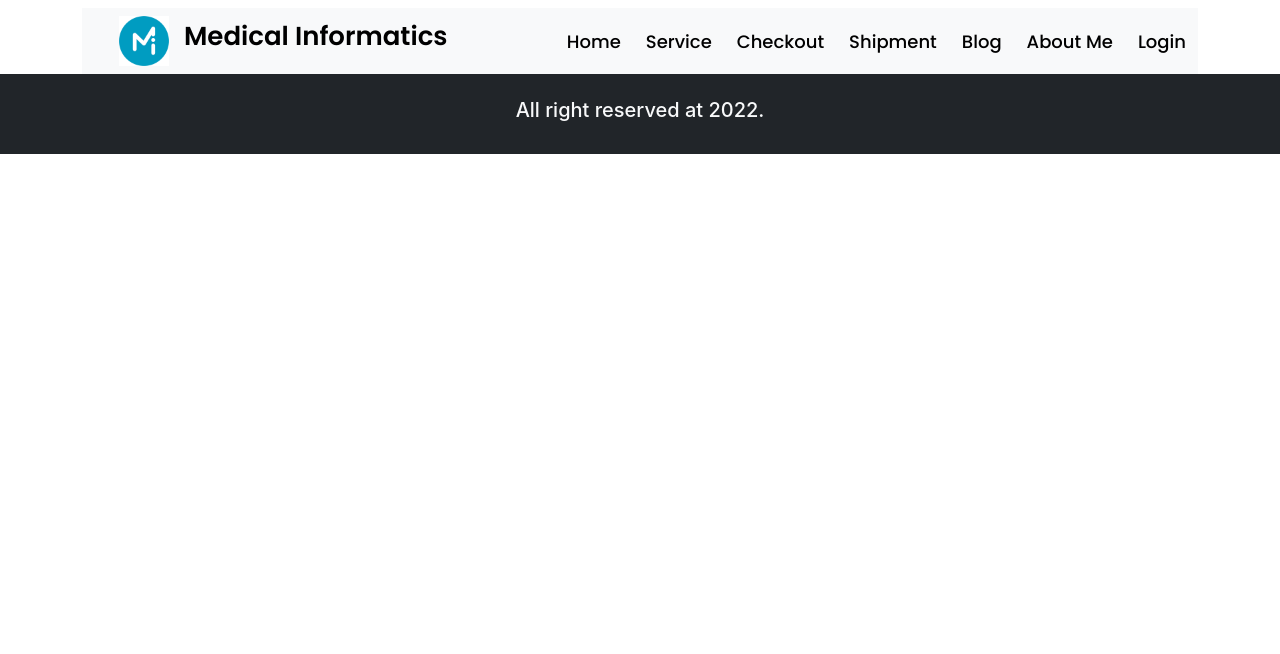
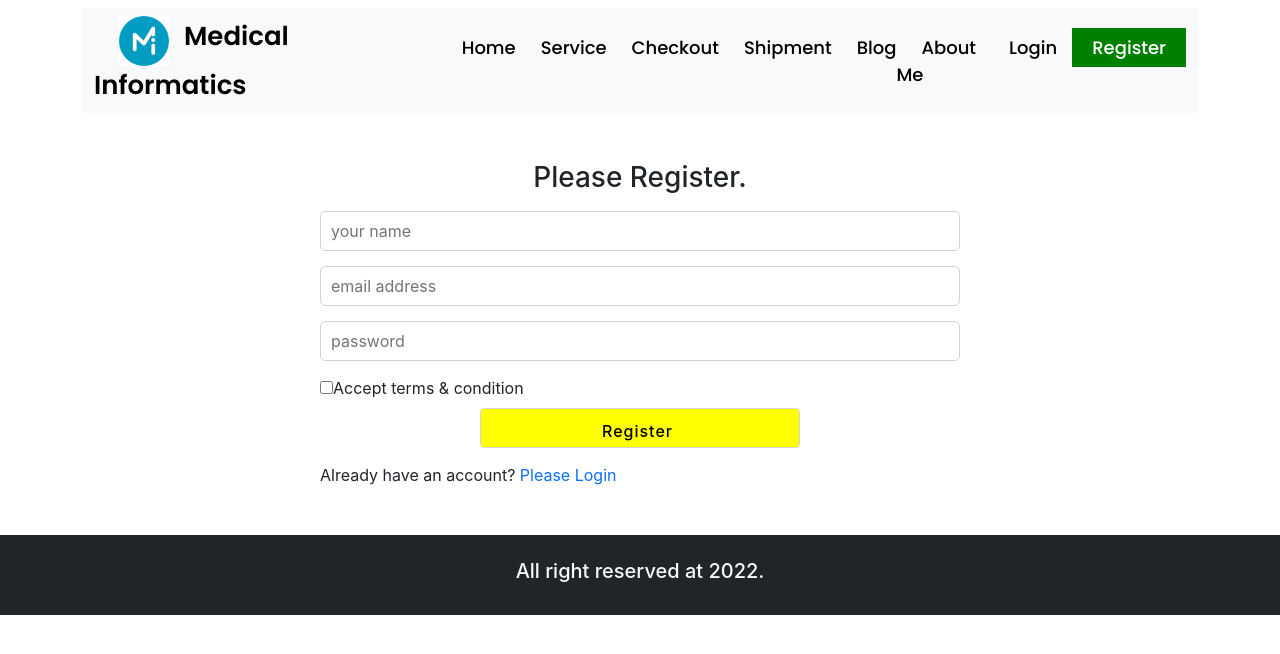
Before and after one commit to anamul01988/independent-service-provider, a React (Create React App) app: page /register in a window 1280 px wide. Shown: the top 654 px of the page. Built offline with nearby package versions, Linux system fonts and the light colour scheme; the HTML template or start-up script is replaced by a standard one.

Commit message:
registration page added

```diff
--- a/src/App.js
+++ b/src/App.js
@@ -11,6 +11,7 @@ import CheckOut from './components/CheckOut/CheckOut';
 import ServiceDetail from './components/ServiceDetail/ServiceDetail';
 import Proceed from './components/Proceed/Proceed';
 import Login from './components/Login/Login';
+import Register from './components/Register/Register';
 
 function App() {
   return (
@@ -26,6 +27,7 @@ function App() {
             <Route path="/blog" element = {<Blog/>} />
             <Route path="/about" element = {<AboutMe/>} />
             <Route path="/login" element = {<Login/>} />
+            <Route path="/register" element = {<Register/>} />
         </Routes>
         <Footer/>
     </div>
--- /dev/null
+++ b/src/components/Register/Register.css
@@ -0,0 +1,14 @@
+.register-form{
+    margin: 0 auto;
+    width: 50%;
+}
+.register-form input:not([type=checkbox]){
+    display: block;
+    width: 100%;
+    height : 40px;
+    border-radius: 5px;
+    border: 1px solid lightgrey;
+    padding-left: 10px;
+    font-size: 16px;
+    margin-bottom: 15px;
+}
--- /dev/null
+++ b/src/components/Register/Register.js
@@ -0,0 +1,26 @@
+import React from 'react';
+import { Link } from 'react-router-dom';
+import './Register.css';
+const Register = () => {
+    return (
+        <div className='register-form my-5'>
+        <h3 className='mb-3' style={{textAlign: 'center'}}>Please Register. </h3>
+        <form  action="">
+            <input type="text" name='name' id='' placeholder='your name' />
+
+            <input type="email" name='email' id='' placeholder='email address' required />
+
+            <input type="password" name='password' id='' placeholder='password' required />
+            <input  type="checkbox" name="terms" id="terms" />
+            {/* <label className={agree ? ' ps-2 text-primary' : ' ps-2 text-danger'} htmlFor="terms">Accept terms & condition</label> */}
+            <label  htmlFor="terms">Accept terms & condition</label>
+            <input  className='w-50 mx-auto btn btn-primary mt-2' type="submit" value='Register' />
+        </form>
+        <p>Already have an account? <Link to='/login' className="text-primary pointer-cursor pe-auto text-decoration-none" >Please Login</Link></p>
+        {/* <SocialLogin/> */}
+
+    </div>
+    );
+};
+
+export default Register;
--- a/src/components/Shared/Header/Header.js
+++ b/src/components/Shared/Header/Header.js
@@ -58,6 +58,9 @@ const Header = () => {
                   <li className="nav-item">
                     <NavLink to="/login" className={({ isActive }) => (isActive ? "active-link" : "link" )}>Login</NavLink>
                   </li>
+                  <li className="nav-item">
+                    <NavLink to="/register" className={({ isActive }) => (isActive ? "active-link" : "link" )}>Register</NavLink>
+                  </li>
                 </ul>
 
               </div>
```
